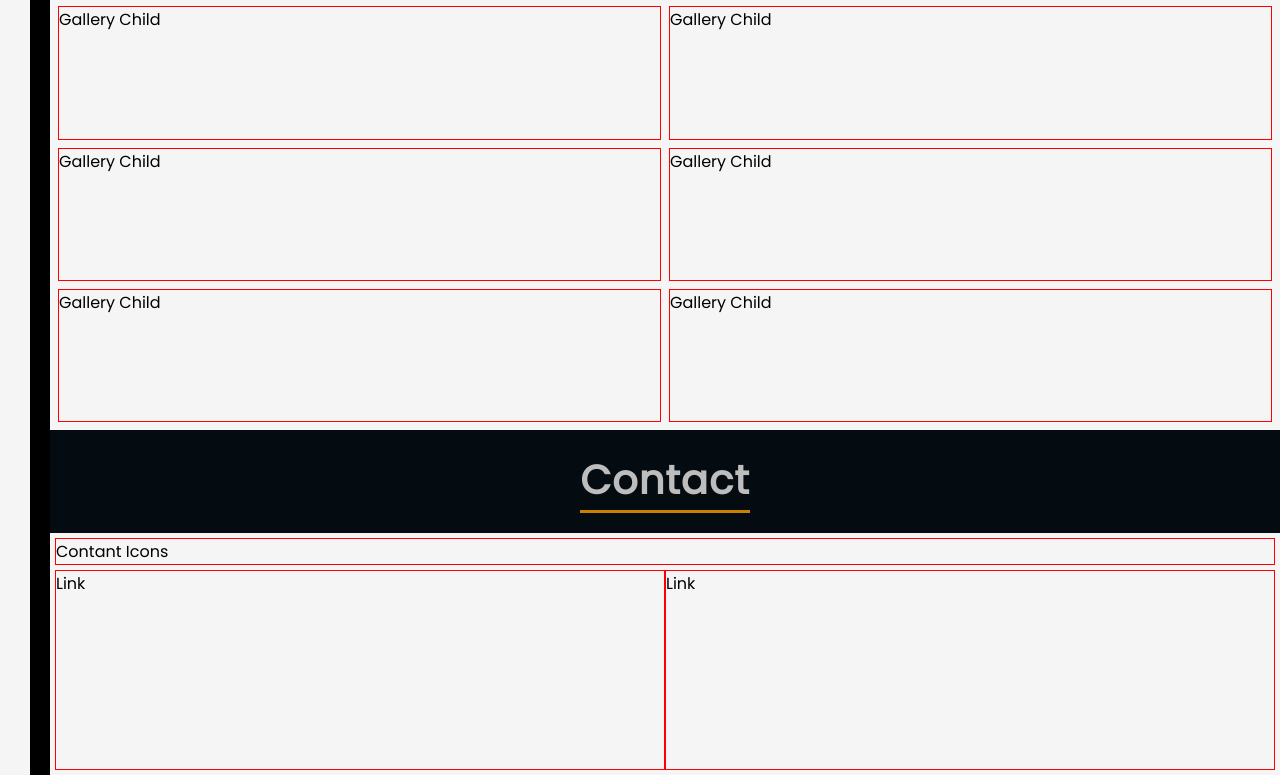
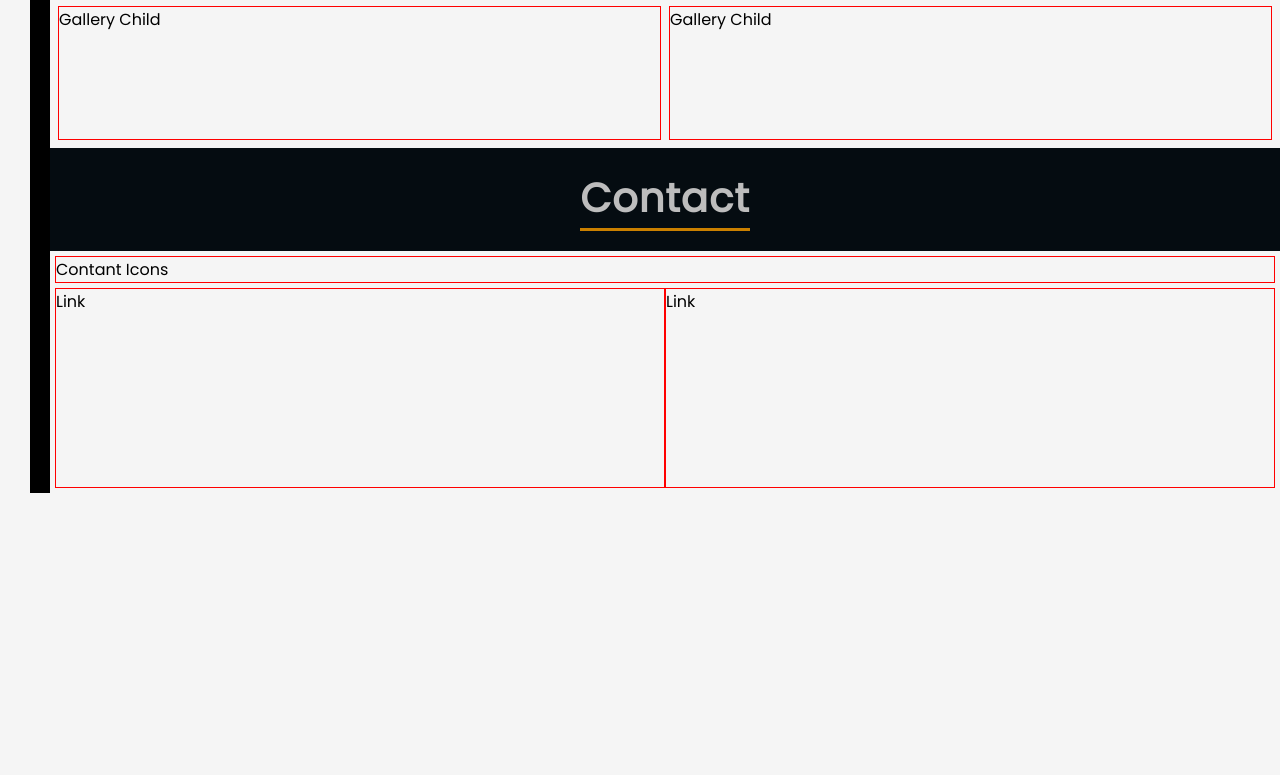
Before and after one commit to bchh325/mech-portfolio, a React (Create React App) app: page / in a window 1280 px wide. Shown: the part 2527-3302 px from the top of the page. After the commit the page ends 3020 px from the top, so only its background shows below. Built offline with nearby package versions, Linux system fonts and the light colour scheme.

Commit message:
edited projects

```diff
--- a/src/components/ProjContainer.jsx
+++ b/src/components/ProjContainer.jsx
@@ -8,10 +8,6 @@ export default function ProjContainer() {
             <div className={styles.gallerychild}>Gallery Child</div>
             <div className={styles.gallerychild}>Gallery Child</div>
             <div className={styles.gallerychild}>Gallery Child</div>
-            <div className={styles.gallerychild}>Gallery Child</div>
-            <div className={styles.gallerychild}>Gallery Child</div>
-            <div className={styles.gallerychild}>Gallery Child</div>
-            <div className={styles.gallerychild}>Gallery Child</div>
         </div>
     )
 }
--- a/src/components/ProjContainer.module.css
+++ b/src/components/ProjContainer.module.css
@@ -14,7 +14,6 @@
     height: 100%;
     width: 100%;
     border: 1px solid red;
-    grid-column: span auto;
 }
 
 @media screen and (max-width: 760px) {
```
